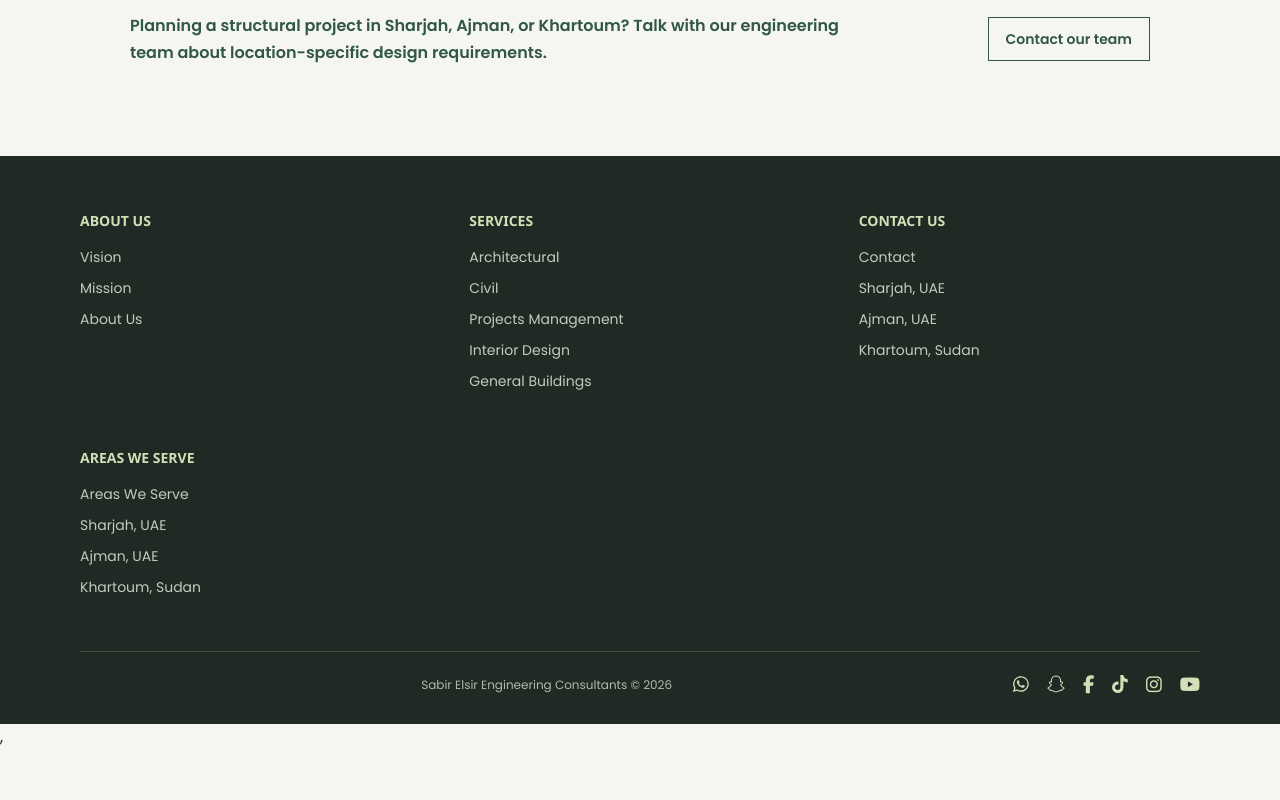
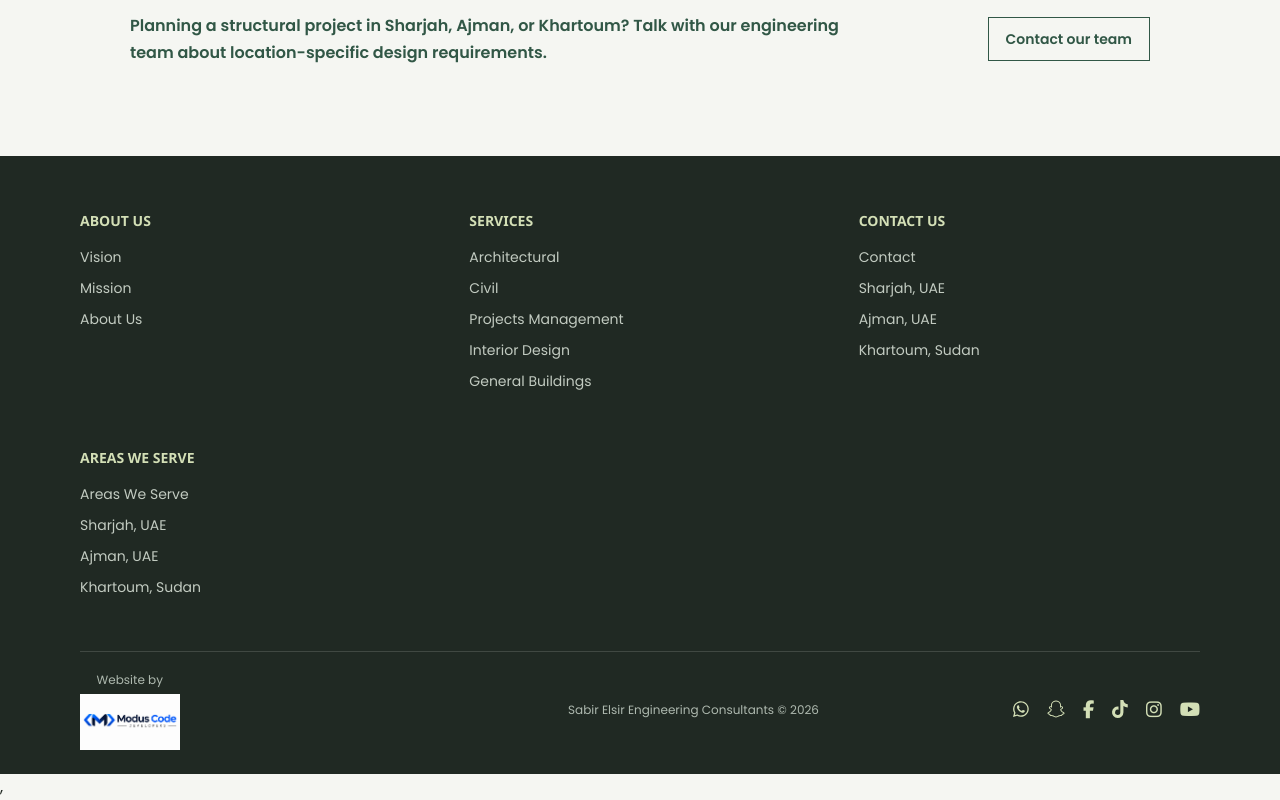
Before and after one commit to MohamedEElamin/react-sabir, a React (Create React App) app: page /blog/seismic-environmental-structural-design-middle-east-east-africa in a window 1280 px wide. Shown: the part 2386-3186 px from the top of the page. Before the commit the page ends 3136 px from the top, so only its background shows below. Built offline with nearby package versions, Linux system fonts and the light colour scheme; a web font is replaced by a local one.

Commit message:
add devolperd log

```diff
--- a/src/components/Footer.js
+++ b/src/components/Footer.js
@@ -53,6 +53,14 @@ function Footer() {
       </div>
       <section className="social-media">
         <div className="social-media-wrap">
+          <div className="footer-logo">
+            <span className="website-by">Website by</span>
+            <img
+              src="/images/Modus Code Developer Logo.png"
+              alt="Modus Code Developer"
+              className="social-logo"
+            />
+          </div>
           <div className="footer-log"></div>
           <small className="website-rights">
             Sabir Elsir Engineering Consultants © {new Date().getFullYear()}
--- a/src/styles/Footer.css
+++ b/src/styles/Footer.css
@@ -74,6 +74,27 @@
   margin: 18px auto 0;
 }
 
+.social-logo {
+  display: block;
+  width: auto;
+  max-width: 150px;
+  max-height: 56px;
+  object-fit: contain;
+}
+
+.footer-logo {
+  display: flex;
+  flex-direction: column;
+  align-items: center;
+  gap: 4px;
+}
+
+.website-by {
+  color: #aeb9af;
+  font-size: 12px;
+  white-space: nowrap;
+}
+
 .website-rights {
   margin: 0;
   color: #aeb9af;
```
Also changed, not shown: public/images/Modus Code Developer Logo.png (added).
